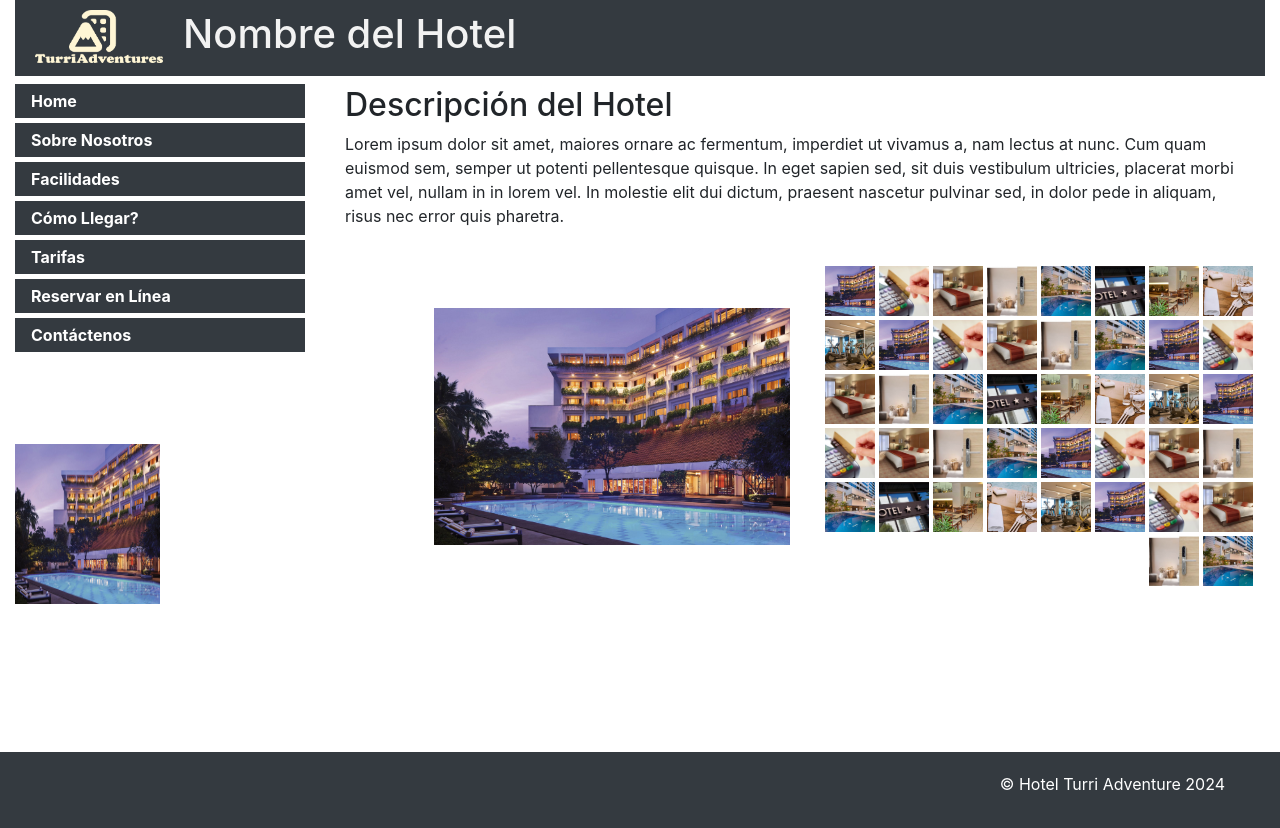
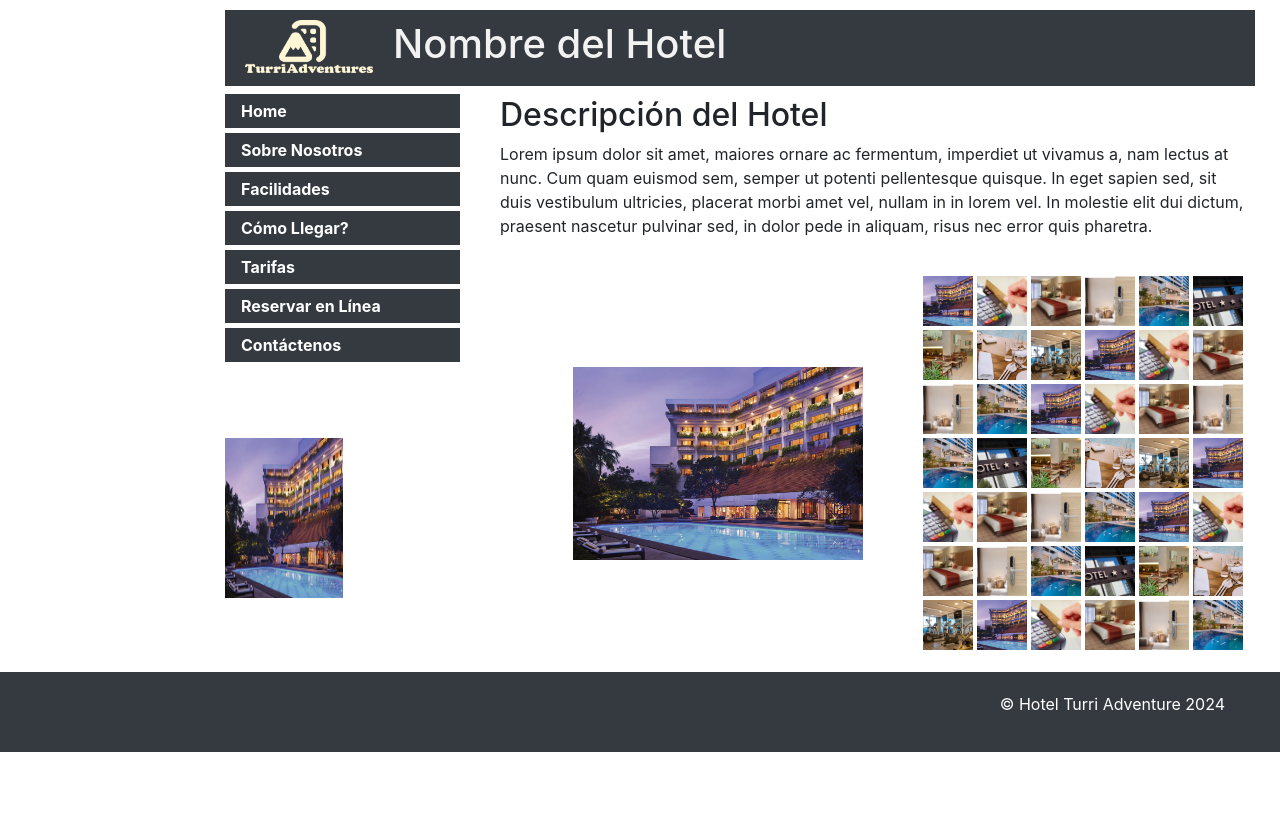
Before and after one commit to JoseSalasCalderon/Front_End_TurriAdventures, an Angular app in the folder TurriAdventures/: page /about in a window 1280 px wide. Shown: the top 828 px of the page. After the commit the page ends 800 px from the top, so only its background shows below. Built offline with nearby package versions, Linux system fonts and the light colour scheme.

Commit message:
Maria actualizacion proyecto

```diff
--- a/TurriAdventures/src/app/about/about.component.html
+++ b/TurriAdventures/src/app/about/about.component.html
@@ -7,7 +7,9 @@
   <link href="https://maxcdn.bootstrapcdn.com/bootstrap/4.5.2/css/bootstrap.min.css" rel="stylesheet">
   <!-- Agrega aquí tus enlaces a hojas de estilo (CSS) específicos para este archivo HTML -->
 </head>
+
 <body>
+
   <div class="container-fluid">
     <div class="row">
       <!-- Header -->
--- a/TurriAdventures/src/app/app.component.css
+++ b/TurriAdventures/src/app/app.component.css
@@ -1,15 +1,10 @@
-/* Estilos para el header */
-.logo {
-  max-width: 100px;
+.main-content {
+  margin-left: 200px; /* Ajusta el margen izquierdo para dejar espacio para la barra lateral */
+  padding: 10px; /* Añade un espacio alrededor del contenido */
 }
 
-/* Estilos para la publicidad y texto */
-.publicidad img,
-.texto p {
-  max-width: 100%;
+.advertisement-container {
+  position: absolute;
+  top: 350px; /* Altura del encabezado */
+  /* Otros estilos según sea necesario */
 }
-
-/* Estilos para ajustar el contenido principal al lado del menú */
-main {
-  min-height: 94vh;
-}
--- a/TurriAdventures/src/app/app.config.ts
+++ b/TurriAdventures/src/app/app.config.ts
@@ -2,8 +2,7 @@ import { ApplicationConfig } from '@angular/core';
 import { provideRouter } from '@angular/router';
 
 import { routes } from './app.routes';
-import { provideClientHydration } from '@angular/platform-browser';
 
 export const appConfig: ApplicationConfig = {
-  providers: [provideRouter(routes), provideClientHydration()]
+  providers: [provideRouter(routes)]
 };
--- a/TurriAdventures/src/app/sidebar/sidebar.component.html
+++ b/TurriAdventures/src/app/sidebar/sidebar.component.html
@@ -29,5 +29,5 @@
 </nav>
 
 <div>
-  <img src="assets/Facilidades/Hotel.jpg" alt="img">
+<img src="assets/Facilidades/Hotel.jpg" alt="img">
 </div>
```
Also changed, not shown: TurriAdventures/src/app/sidebar/sidebar.component.ts (+5 -6 lines), TurriAdventures/src/assets/Anuncios/Maxi Pali.jpg (added), TurriAdventures/src/assets/Anuncios/gama.jpg (added).
